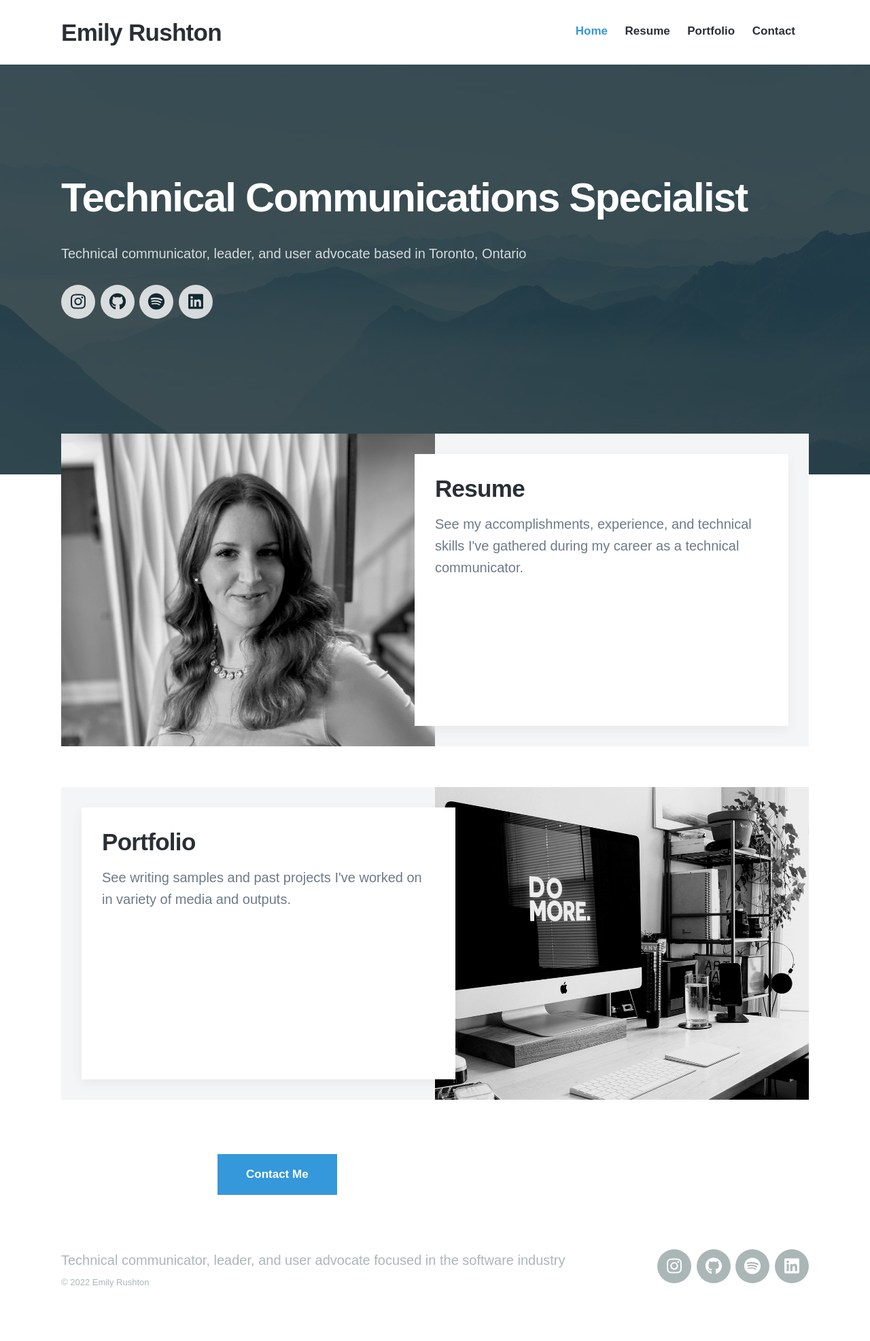
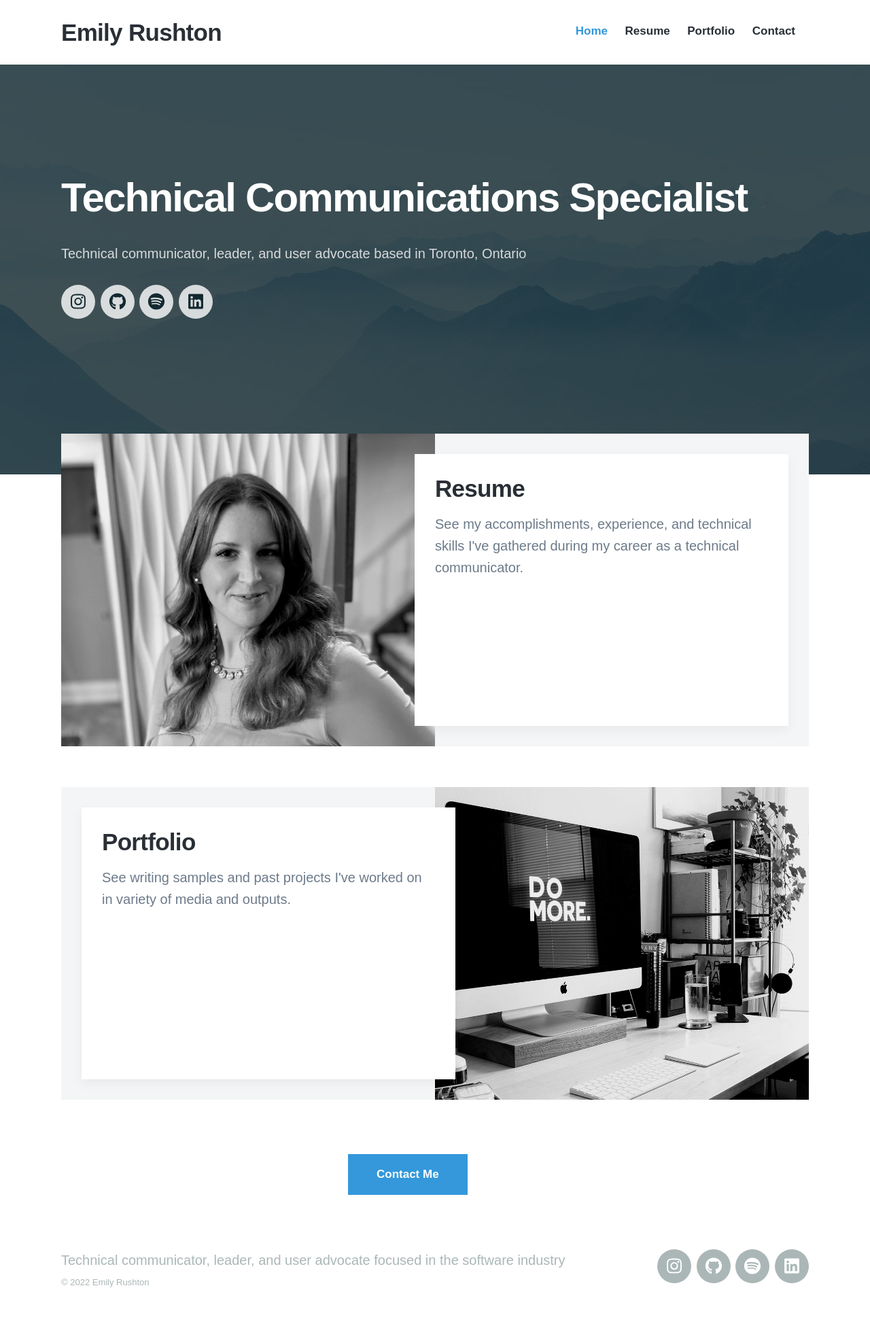
Before and after one commit to emilyrushton/emilyrushton.github.io, a Jekyll site: the page built from index.html, in a window 1280 px wide. Shown: the whole page at 68% size. Built offline with Jekyll 4.4.1, drawn with Linux system fonts in a browser that asks for light colours; nearby versions of some CDN libraries; some web fonts are replaced.

Commit message:
Update index.html

```diff
--- a/index.html
+++ b/index.html
@@ -58,7 +58,7 @@ featured_image: /images/demo/demo-landscape-2.jpg
 </section>
 
 <section>
-	<div class="wrap" style="margin: auto; width: 50%;">
+	<div class="wrap" style="margin: auto; width: 20%;">
 		<article>
 		<a href="{{ '/contact' | relative_url }}" class="button button--large">Contact Me</a>
 	</article>
```
